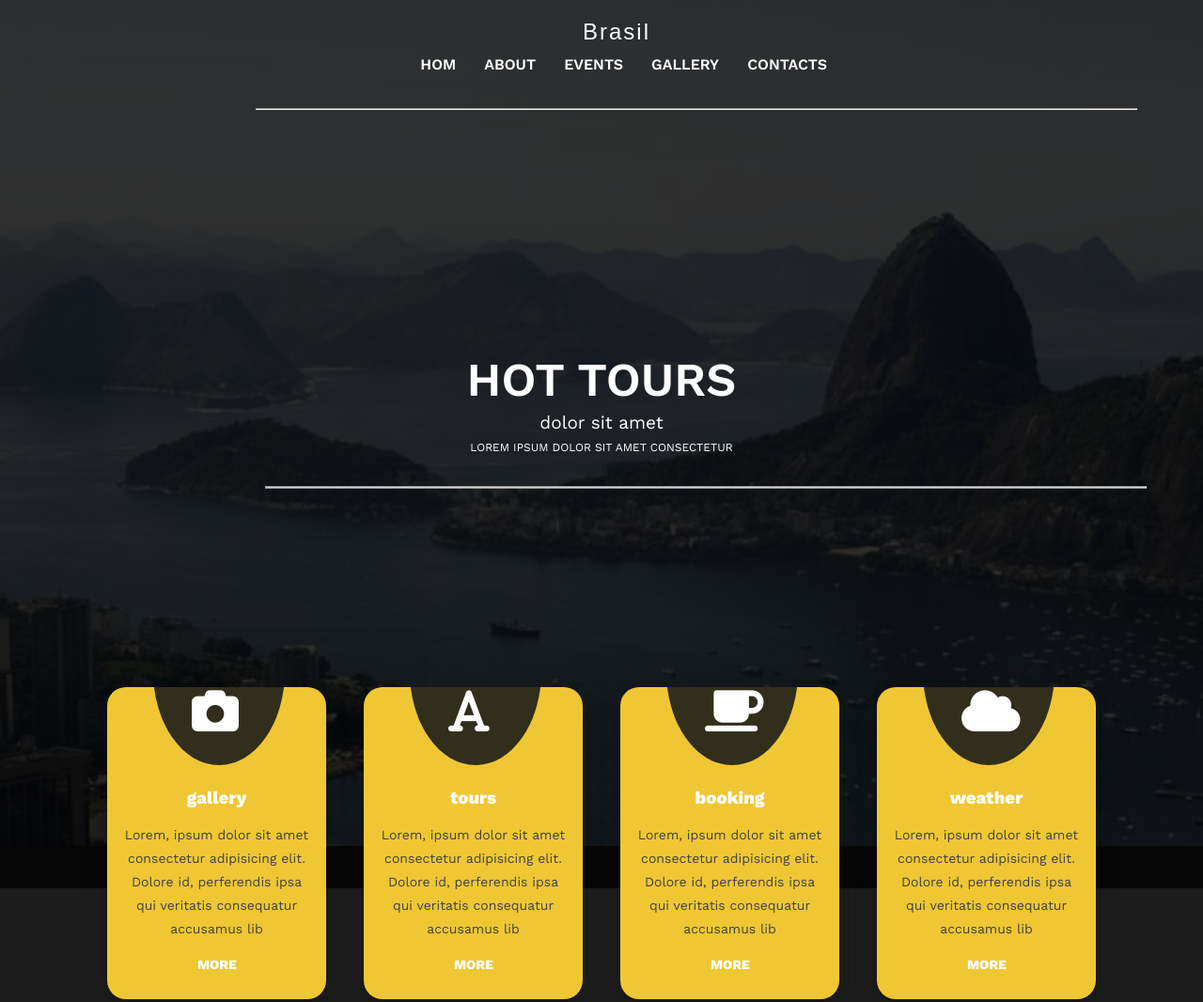
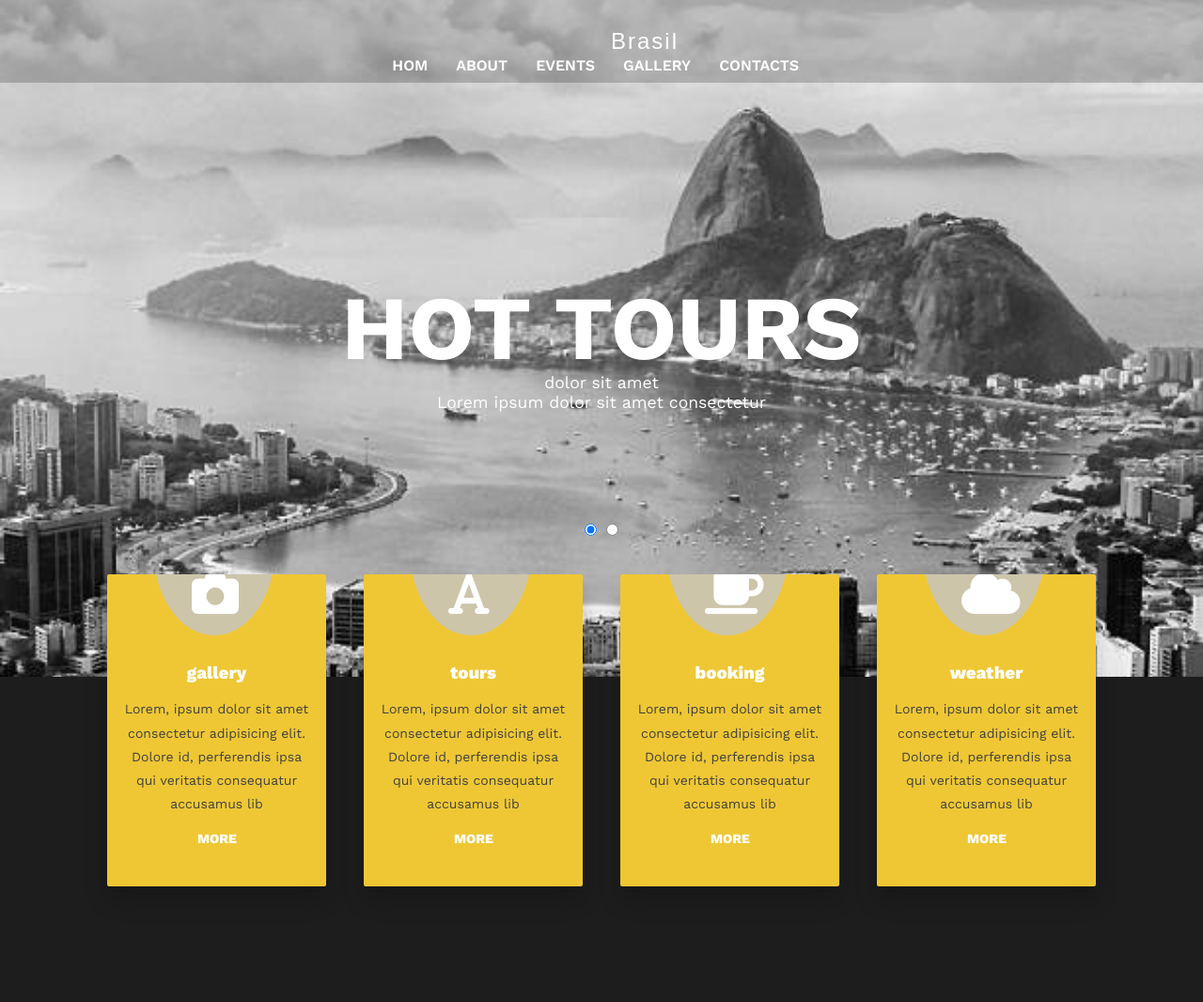
Before and after one commit to walanbeel/Desig_challenge, a plain HTML site: page index.html in a window 1280 px wide. Shown: the top 1066 px of the page at 94% size. Drawn offline with nearby package versions, Linux system fonts and the light colour scheme; a web font is replaced by a local one.

Commit message:
edit slider

```diff
--- a/css/tours.css
+++ b/css/tours.css
@@ -21,14 +21,14 @@ body{
 
 }
 
-
+/*
 .parent{
    background-color:#eee;
-}
+} */
 
  .container{
-    padding-left:15px;
-    padding-right:15px;
+     /* padding-left:15px;
+     padding-right:15px;  */
     margin-left:auto;
     margin-right:auto;
 }
@@ -60,23 +60,31 @@ body{
 
 /* Start Header */
  .header{
-     padding:20px;
-     background-image:url(../images/background.jpg);
-    background-size:cover;
-    height: calc(100vh - -100px);
-    position: relative;
+     /* padding:20px; */
+     /* background-image:url(../images/background.jpg); */
+    /* background-size:cover; */
+    /* height: calc(100vh - -100px); */
+    position: fixed;
+    top: 0;
+    left: 0;
+    width: 100%;
+    padding: 30px 100px;
+    display: flex;
+    justify-content: space-between;
+    align-items: center;
+    z-index: 10000;
  }
- .second-lyer{
-    width: 100vw;
-    height: 124vh;
-    background: #000;
+ .header  .second-lyer{
+    width: 100%;
+    height: 100%;
+    background:#00000040;
     opacity: .8;
     position: absolute;
-    top: -47px;
+    top:0px;
     left: 0px;
 
+
   }
-
  .header .container{
      display:flex;
      justify-content:space-between;
@@ -195,7 +203,7 @@ body{
 
 /* Start Features */
 .features{
-    padding-top:60px ;
+    padding-top:40px;
     padding-bottom: 60px;
     background-color:#1d1d1d;
 }
@@ -210,6 +218,8 @@ body{
     justify-content: center;
     align-items: center;
     flex-wrap: wrap;
+    z-index: 53;
+
 
 }
 .features-section{
@@ -223,7 +233,7 @@ body{
     height: 332px;
     background-color:var(--main-color);
     margin: 20px;
-    border-radius: 20px;
+    border-radius: 2px;
     overflow: hidden;
     box-shadow: 0 15px 25px rgb(0, 0, 0,0.2);
     transition: 0.5s;
@@ -252,13 +262,13 @@ body{
     text-align: center;
     color: #ffffff; */
     position: relative;
-    width: 60%;
-    height: 60%;
+    width: 56%;
+    height: 56%;
     border-radius: 50%;
     margin-top: 129px;
     margin-left: 49px;
-    bottom: 245px;
-    background-color: #161719de;
+    bottom: 250px;
+    background-color: #c5c5c5d1;
 
 }
 .features .container .card .circle i{
@@ -293,8 +303,9 @@ body{
 
 /* Start Services */
    .services{
-       padding-top:60px;
+       padding-top:18px;
        padding-bottom: 60px;
+       padding-left: 103px;
        background-color: #1d1d1d;
    }
 
@@ -313,7 +324,7 @@ body{
 .services .services-content .srv2{
     display: flex;
     margin-bottom: 40px;
-    margin-left: -391px;
+    margin-left: -407px;
  }
 
  .services .services-content .srv3{
@@ -382,9 +393,9 @@ body{
     font-weight: 300;
     font-size: 14px;
     line-height: 1.6;
-        padding-left: -133px;
+    padding-left: -34px;
     padding-top: 12px;
-        margin-left: -180px;
+    margin-left: -193px;
     /* left: -131px; */
     list-style: none;
 
@@ -440,6 +451,7 @@ body{
   /* border:1px solid red;*/
     height:350px;
     display: flex;
+    padding-left: 78px;
 
 }
 
@@ -469,7 +481,7 @@ body{
  .footer .footer-content  .links ul li {
     display: block;
     margin-bottom:10px;
-    font-size: 1.2em;
+    font-size:1.1em;
     color: #ffffffd4;
     list-style: none;
     padding-top: 4px;
@@ -562,3 +574,69 @@ body{
 
  }
 /*End Footer*/
+
+.slider{
+    position: relative;
+    width:100%;
+    min-height:100vh;
+    display: flex;
+    justify-content: center;
+    align-items: flex-end;
+    background:#1d1d1d;
+}
+
+.slider .imgBx{
+    position: absolute;
+    top:0;
+    left:0;
+    width: 100%;
+    height:100%;
+    padding:100px;
+    display: flex;
+    justify-content: center;
+    align-items: center;
+    transition: 0.5s;
+    transition-delay: 0s;
+    z-index: 1;
+    clip-path:circle(0px at center);
+}
+.slider input[type="radio"]:checked +.imgBx{
+    z-index: 10;
+    clip-path:circle(1000px at center);
+    transition-delay: 0.75s;
+
+
+}
+.slider .imgBx img{
+    position: absolute;
+    top:0;
+    left: 0;
+    width: 100%;
+    height: 90%;
+    object-fit: cover;
+}
+.slider .imgBx .content{
+    position: relative;
+    text-align: center;
+    max-width: 800px;
+    margin-bottom: 61px;
+
+
+}
+.slider .imgBx .content h2{
+    font-size: 6em;
+    line-height: 1em;
+    color: #fff;
+}
+.slider .imgBx .content p{
+    font-size:1.1em;
+    color:#fff;
+}
+.slider input[ type="radio"]{
+    position: relative;
+    z-index: 1000;
+    margin: 5px;
+    margin-bottom: 230px;
+    outline: none;
+    cursor: pointer;
+}
--- a/index.html
+++ b/index.html
@@ -33,14 +33,15 @@
                <li><a href="#pallery">GALLERY</a></li>
                <li><a href="#contact">CONTACTS</a></li>
            </ul>
-          <hr/>
+
+          <!-- <hr/> -->
         </div>
           </div>
      </div>
     <!-- End Header-->
     <!-- Start Loading Section-->
 
-    <div class="loading">
+    <!-- <div class="loading">
         <div class="intro-text">
             <h1> HOT TOURS</h1>
             <p>dolor sit amet</p>
@@ -48,9 +49,38 @@
 
             <hr/>
         </div>
-    </div>
+    </div> -->
 
     <!-- End Loading Section-->
+
+    <!--Start Slider-->
+
+      <div class="slider">
+
+          <input type="radio" name="slider" checked="checked">
+          <div class="imgBx">
+              <img src="images/brazil2.jpg">
+           <div class="content">
+              <h2>HOT TOURS</h2>
+              <p>dolor sit amet</p>
+              <p class="text">Lorem ipsum dolor sit amet consectetur</p>
+           </div>
+           <!-- <div class="second-lyer"></div> -->
+
+          </div>
+          <input type="radio" name="slider">
+          <div class="imgBx">
+            <img src="images/brazil2.jpg">
+            <div class="content">
+              <h2>HOT TOURS</h2>
+              <p>dolor sit amet</p>
+              <p class="text">Lorem ipsum dolor sit amet consectetur</p>
+           </div>
+           <!-- <div class="second-lyer"></div> -->
+
+          </div>
+      </div>
+    <!--End Slider-->
 
     <!-- Start Features-->
      <div class="features">
```
Also changed, not shown: images/brazil2.jpg (added), images/brazil3.jpg (added), images/brazil4.jpg (added), images/brazil6.jpg (added). Lines whose indentation alone changed are shown as unchanged.
